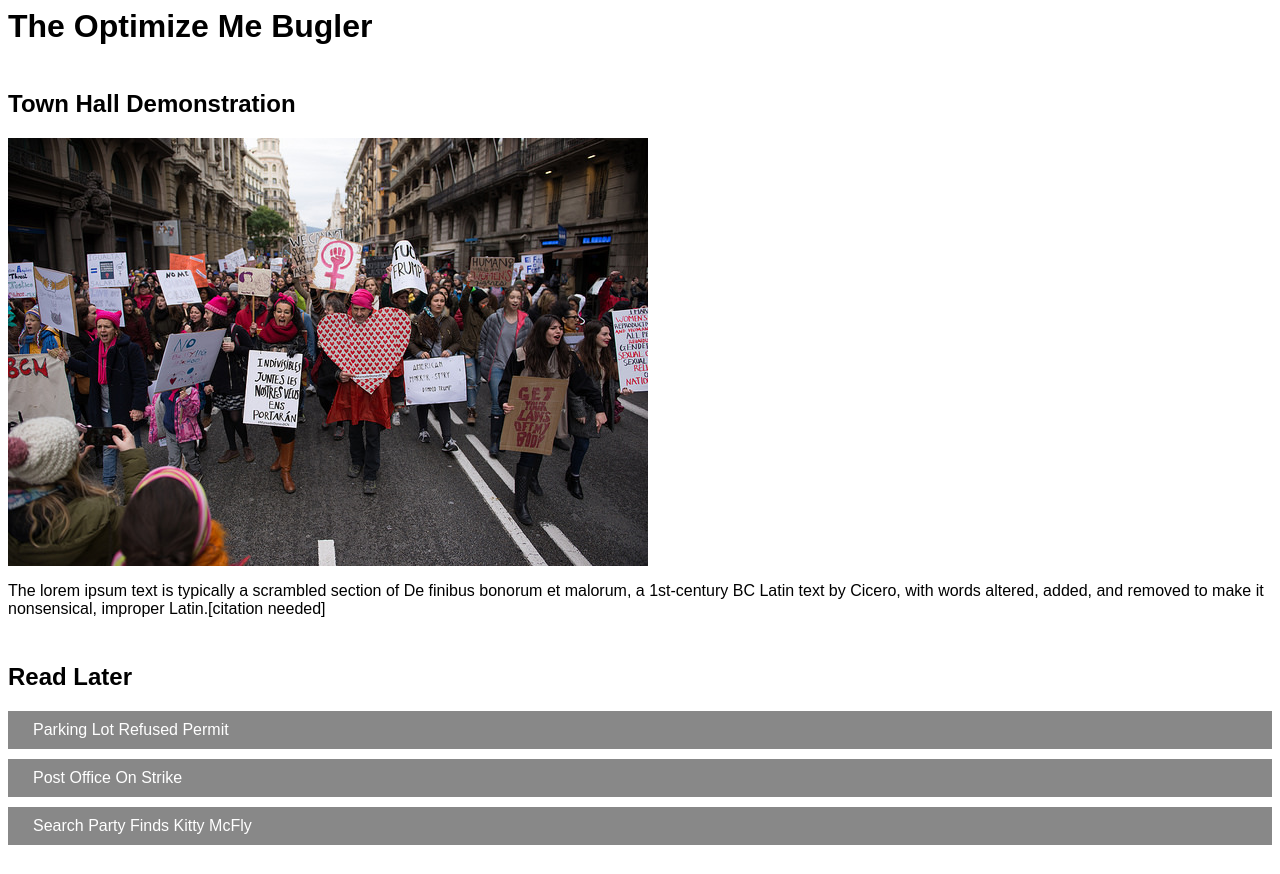
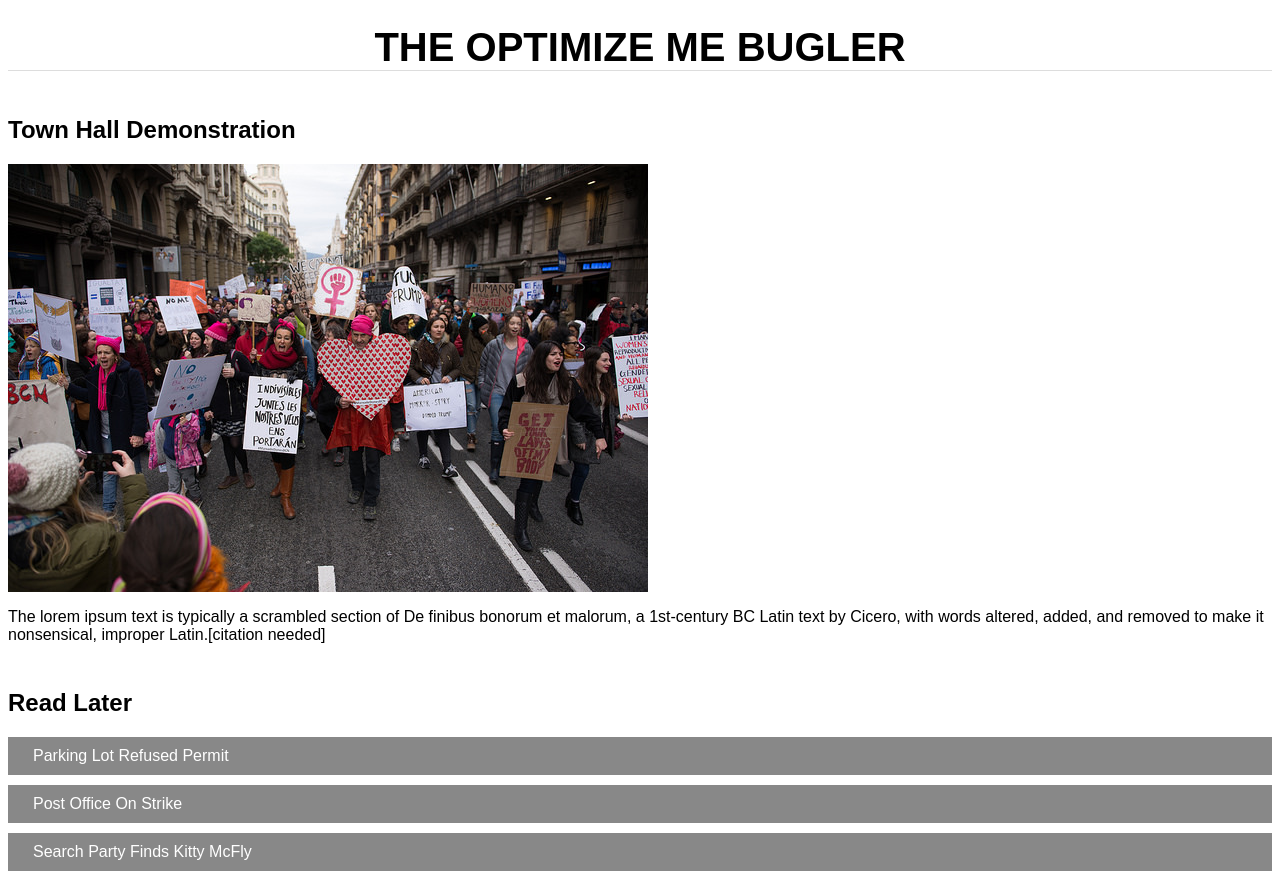
Before and after one commit to matstc/optimize-me, a website built with webpack: page index.html in a window 1280 px wide. Shown: the top 874 px of the page. Built offline with nearby package versions, Linux system fonts and the light colour scheme; files whose address does not match are found by name; a web font is replaced by a local one.

Commit message:
styles the h1

```diff
--- a/second.css
+++ b/second.css
@@ -1,4 +1,6 @@
 img {max-width:100%;}
+
+h1 {font-size: 250%; border-bottom: 1px solid #ddd; text-transform: uppercase; text-align:center; margin:25px  0;}
 
 #items {
   list-style-type: none;
```
